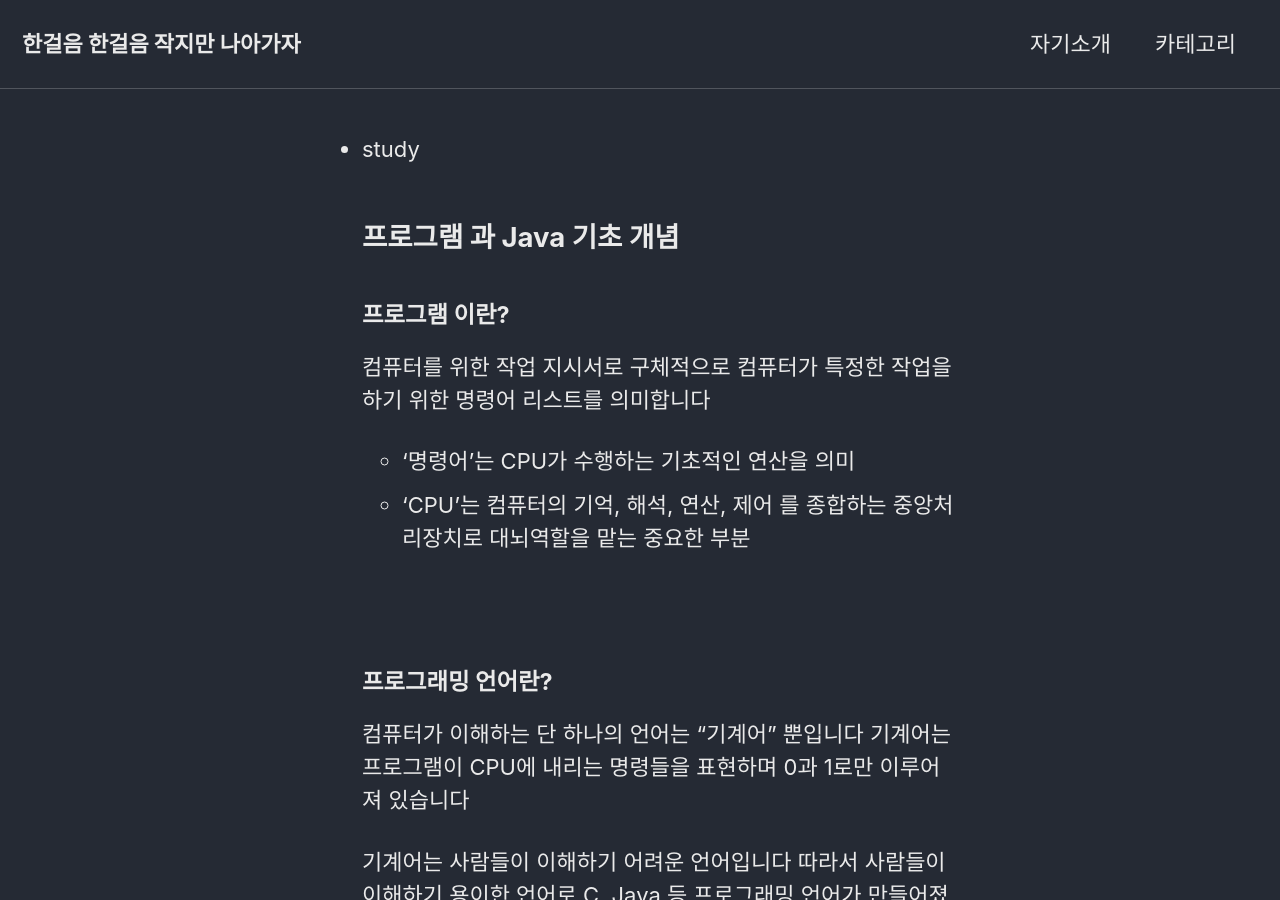
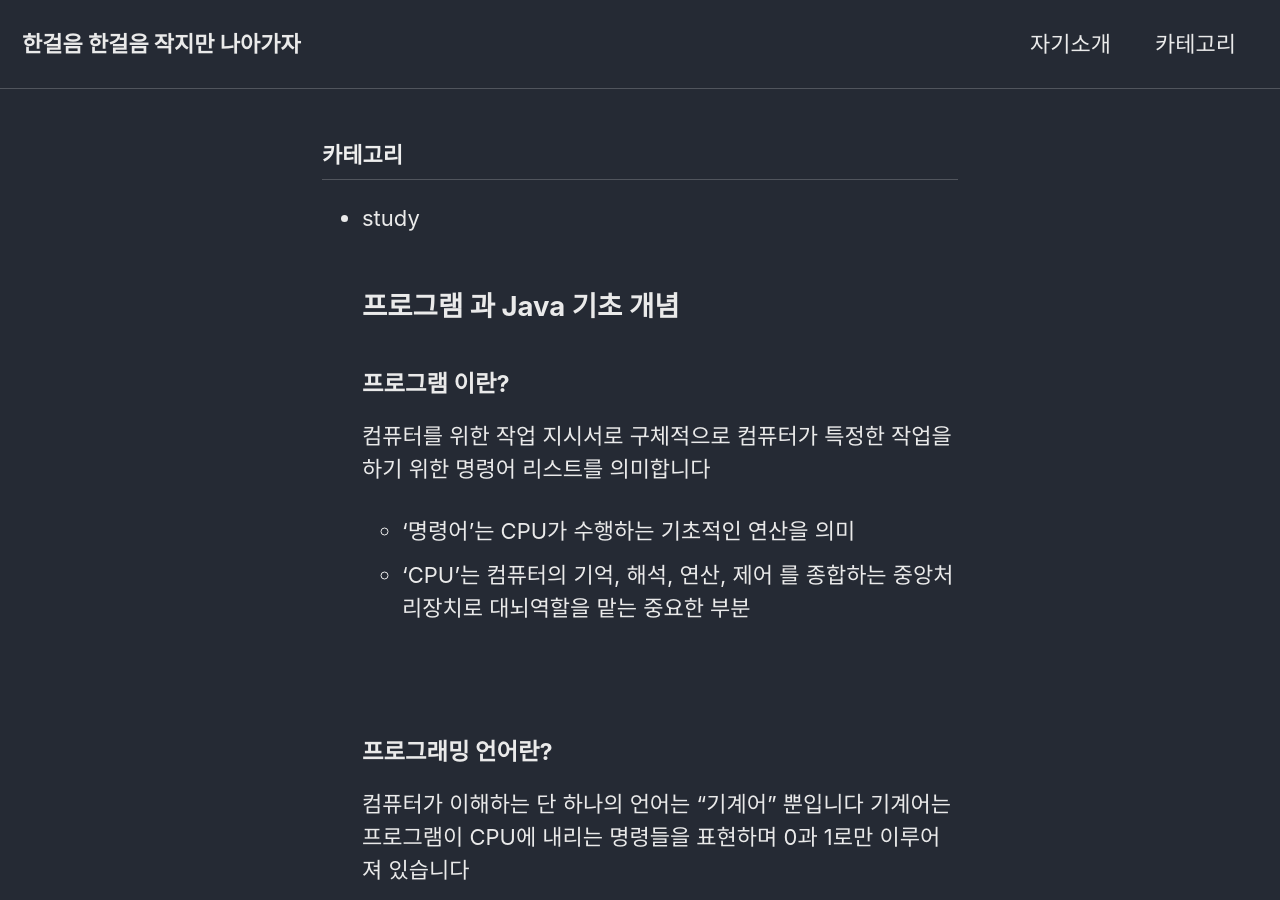
Before and after one commit to dmsgus6523/dmsgus6523.github.io, a Jekyll site: the page built from categories/categories.md, in a window 1280 px wide and 900 px high. Built offline with Jekyll 4.4.1, drawn with Linux system fonts in a browser that asks for light colours; cached includes are drawn as plain includes.

Commit message:
카테고리 테스트2

```diff
--- a/categories/categories.md
+++ b/categories/categories.md
@@ -1,6 +1,14 @@
 ---
 layout: category
 ---
+<h3 class="archive__subtitle">카테고리</h3>
+
+{% if paginator %}
+  {% assign posts = paginator.posts %}
+{% else %}
+  {% assign posts = site.posts %}
+{% endif %}
+
 <div class="col-lg-4 col-md-2">
   <ul>
     {% for category in site.categories %}
@@ -8,6 +16,8 @@ layout: category
     {% endfor%}
   </ul>
 </div>
+
+{% include paginator.html %}
 
 <!--
 <h3 class="archive__subtitle">카테고리</h3>
```
